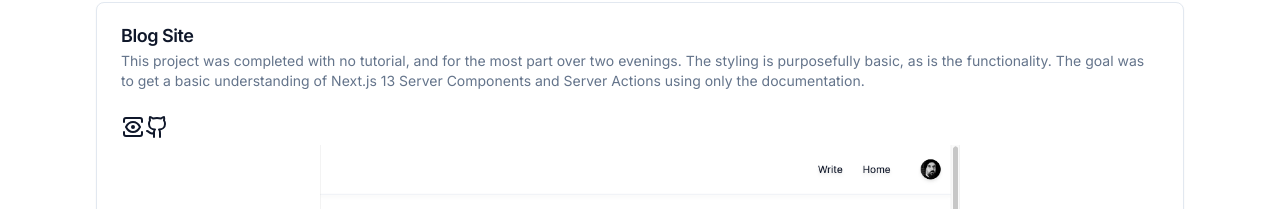
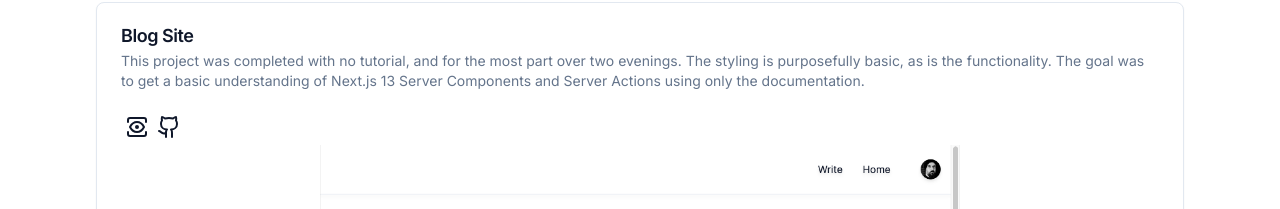
Before and after one commit to owain-williams/portfolio-site, a Next.js app: page / in a window 1280 px wide. Shown: the part 186-395 px from the top of the page. Built offline with nearby package versions, Linux system fonts and the light colour scheme.

Commit message:
ui: icon spacing

```diff
--- a/components/project_preview_card.tsx
+++ b/components/project_preview_card.tsx
@@ -27,7 +27,7 @@ export default function ProjectPreviewCard({ params }: { params: Project }) {
       </CardHeader>
       <CardContent className="relative">
         {/* Live site icon */}
-        <Link href={params.liveUrl}>
+        <Link href={params.liveUrl} className="py-1 px-1">
           <TooltipProvider>
             <Tooltip>
               <TooltipTrigger>
@@ -40,7 +40,7 @@ export default function ProjectPreviewCard({ params }: { params: Project }) {
           </TooltipProvider>
         </Link>
         {/* GitHub Icon */}
-        <Link href={params.githubUrl}>
+        <Link href={params.githubUrl} className="py-1 px-1">
           <TooltipProvider>
             <Tooltip>
               <TooltipTrigger>
```
